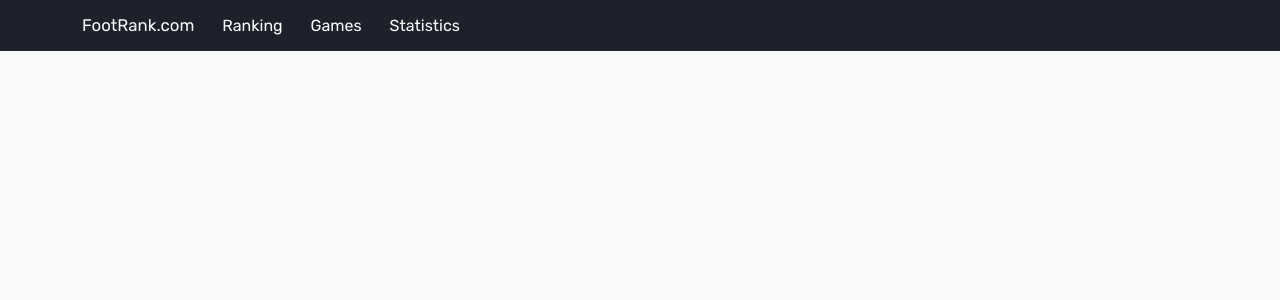
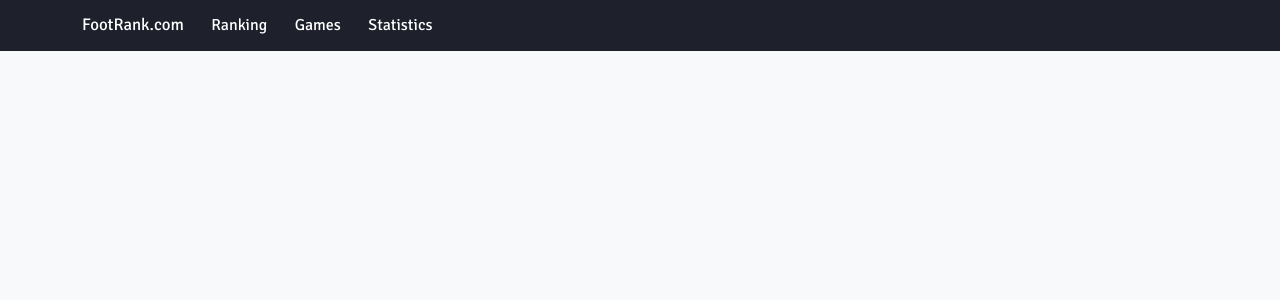
Before and after one commit to ok7uz/footrank, a Django app: template templates/base.html in a window 1280 px wide. Shown: the top 300 px of the page. Run offline with Django 5.2, Linux system fonts and the light colour scheme; the template is opened without the code that fills it, so the values that code supplies are empty.

Commit message:
Changed font-family

```diff
--- a/templates/base.html
+++ b/templates/base.html
@@ -29,7 +29,7 @@
     <!-- Google Fonts -->
     <link rel="preconnect" href="https://fonts.googleapis.com">
     <link rel="preconnect" href="https://fonts.gstatic.com" crossorigin>
-    <link href="https://fonts.googleapis.com/css2?family=Rubik:ital,wght@0,300..900;1,300..900&display=swap"
+    <link href="https://fonts.googleapis.com/css2?family=Signika:wght@300..700&display=swap"
           rel="stylesheet">
 
     <!-- Google tag (gtag.js) -->
@@ -42,7 +42,7 @@
     </script>
 </head>
 <body class="bg-light container pt-4"
-      style="font-family: 'Rubik', sans-serif; line-height: 1.1">
+      style="font-family: 'Signika', sans-serif; line-height: 1.1">
 
     <!-- Navbar -->
     <nav class="nav fixed-top text-white p-3"
```
